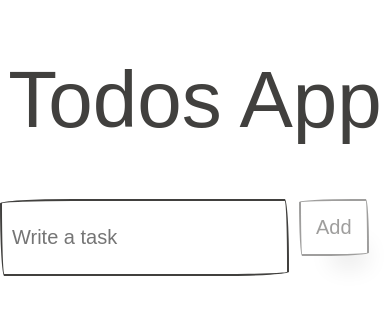
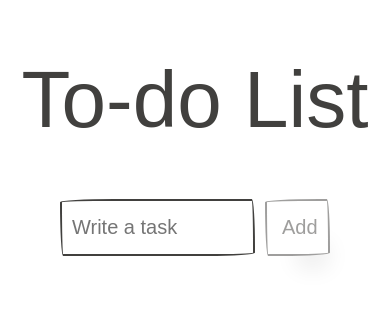
Before and after one commit to skevprog/mern-stack-todo-list, a React (Create React App) app in the folder root/frontend/: page / in a window 390 px wide. Shown: the top 314 px of the page. Built offline with nearby package versions, Linux system fonts and the light colour scheme; no server answers; a web font is replaced by a local one.

Commit message:
Add styles, refactor code

```diff
--- a/root/frontend/src/App.js
+++ b/root/frontend/src/App.js
@@ -1,7 +1,8 @@
 import React, { Component } from 'react';
 import './App.css';
 
-import Button from './components/Button';
+import { Button } from './components';
+import { API_URL } from './utilities';
 import Todos from './containers/Todos';
 
 class App extends Component {
@@ -18,7 +19,7 @@ class App extends Component {
   }
 
   getTodos = () => {
-    fetch('/api/v1/todos')
+    fetch(API_URL)
       .then(res => res.json())
       .then((data) => {
         this.setState({ todos: data.data });
@@ -35,8 +36,8 @@ class App extends Component {
     e.preventDefault();
     const { todo, todos } = this.state;
     const data = { description: todo };
-    fetch('/api/v1/todos', {
-      method: 'POST', // or 'PUT'
+    fetch(API_URL, {
+      method: 'POST',
       headers: {
         'Content-Type': 'application/json',
       },
@@ -54,7 +55,7 @@ class App extends Component {
 
   handleOnDelete = (id) => {
     const { todos } = this.state;
-    fetch(`/api/v1/todos/${id}`, { method: 'DELETE' })
+    fetch(`${API_URL}/${id}`, { method: 'DELETE' })
       .then(res => res.json())
       .then(() => this.setState({
         // eslint-disable-next-line no-underscore-dangle
@@ -67,11 +68,11 @@ class App extends Component {
     return (
       <div className="App">
         <header className="App-header">
-          <h1>Todos App</h1>
+          <h1>To-do List</h1>
         </header>
         <form
           onSubmit={this.handleOnSubmit}
-          className="row flex-center"
+          className="row flex-center margin-bottom-large"
         >
           <input
             type="text"
@@ -79,12 +80,13 @@ class App extends Component {
             onChange={this.handleOnChange}
             value={todo}
             placeholder="Write a task"
+            className="col-6 lg-2"
           />
           <Button
             type="submit"
             text="Add"
             disabled={!todo}
-            className="margin-left-small"
+            className="margin-left-small col-2 lg-1"
           />
         </form>
         <div className="todos-container child-borders">
--- a/root/frontend/src/components/Button/index.js
+++ b/root/frontend/src/components/Button/index.js
@@ -1,4 +1,5 @@
 import React, { Component } from 'react';
+import './styles.css';
 
 export default class index extends Component {
   render() {
--- /dev/null
+++ b/root/frontend/src/components/Button/styles.css
@@ -0,0 +1,6 @@
+@media only screen and (max-width: 520px) {
+  button, .paper-btn, [type='button'] {
+    margin: 0;
+    margin-bottom: 0;
+  }
+}
--- a/root/frontend/src/components/Todo/index.js
+++ b/root/frontend/src/components/Todo/index.js
@@ -6,11 +6,10 @@ export default class Todo extends Component {
     const {
       description,
       onDelete,
-      onEdit,
     } = this.props;
     return (
-      <div className="row col-7 border-dashed padding-small">
-        <span className="col-6 col padding-small">
+      <div className="row col-9 md-4 border-dashed padding-small flex-edges margin-bottom-small">
+        <span className="col-8 col padding-small">
           {description}
         </span>
         <Button
@@ -19,12 +18,6 @@ export default class Todo extends Component {
           onClick={onDelete}
           className="col-3 col btn-danger btn-small"
         />
-        <Button
-          type="button"
-          text="Edit"
-          onClick={onEdit}
-          className="col-3 col btn-small"
-        />
       </div>
     );
   }
--- /dev/null
+++ b/root/frontend/src/components/index.js
@@ -0,0 +1,4 @@
+import Button from './Button';
+import Todo from './Todo';
+
+export { Button, Todo };
--- /dev/null
+++ b/root/frontend/src/utilities/constants.js
@@ -0,0 +1 @@
+export const API_URL = '/api/v1/todos';
--- /dev/null
+++ b/root/frontend/src/utilities/index.js
@@ -0,0 +1 @@
+export * from './constants';
```
Also changed, not shown: root/frontend/src/containers/Todos/index.js (+7 -2 lines), 1 other file (tests, documents, lock files or other folders).
